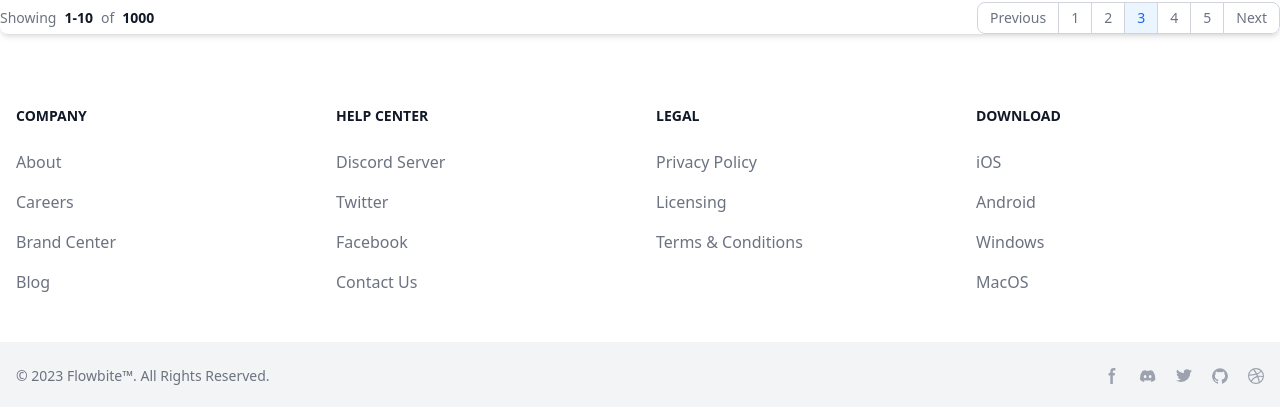
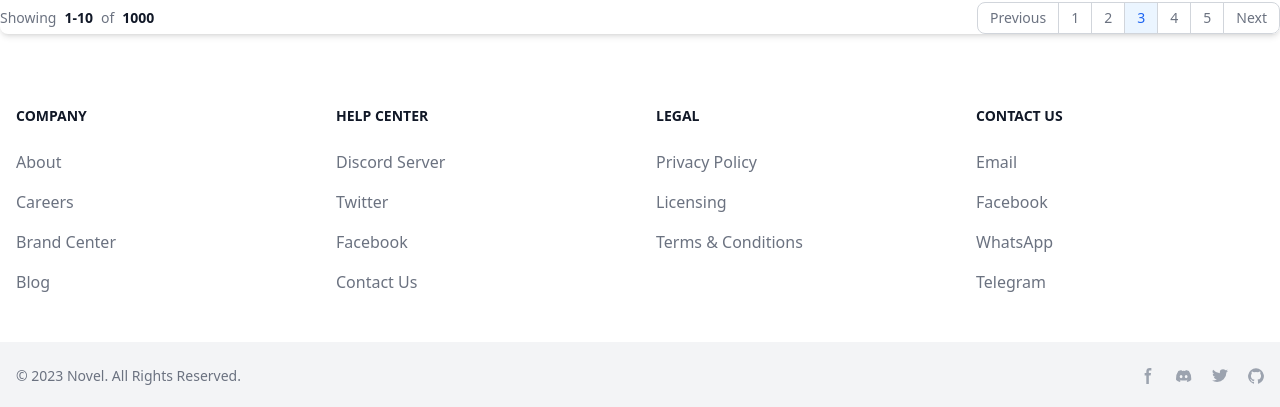
Before and after one commit to mrmezan06/Novel---Flowbite, a React (Create React App) app in the folder client/: page / in a window 1280 px wide. Shown: the part 1922-2329 px from the top of the page. Built offline with nearby package versions, Linux system fonts and the light colour scheme.

Commit message:
Footer Cusmized Ready

```diff
--- a/client/src/components/Footer.jsx
+++ b/client/src/components/Footer.jsx
@@ -3,7 +3,7 @@ import React from 'react';
 const Footer = () => {
   return (
     <>
-      <footer className="bg-white dark:bg-gray-900">
+      <footer className="bg-white dark:bg-gray-900 flex justify-center">
         <div className="mx-auto w-full max-w-screen-xl">
           <div className="grid grid-cols-2 gap-8 px-4 py-6 lg:py-8 md:grid-cols-4">
             <div>
@@ -12,22 +12,22 @@ const Footer = () => {
               </h2>
               <ul className="text-gray-500 dark:text-gray-400 font-medium">
                 <li className="mb-4">
-                  <a href="#!" className=" hover:underline">
+                  <a href="/" className=" hover:underline">
                     About
                   </a>
                 </li>
                 <li className="mb-4">
-                  <a href="#!" className="hover:underline">
+                  <a href="/" className="hover:underline">
                     Careers
                   </a>
                 </li>
                 <li className="mb-4">
-                  <a href="#!" className="hover:underline">
+                  <a href="/" className="hover:underline">
                     Brand Center
                   </a>
                 </li>
                 <li className="mb-4">
-                  <a href="#!" className="hover:underline">
+                  <a href="/" className="hover:underline">
                     Blog
                   </a>
                 </li>
@@ -39,22 +39,42 @@ const Footer = () => {
               </h2>
               <ul className="text-gray-500 dark:text-gray-400 font-medium">
                 <li className="mb-4">
-                  <a href="#!" className="hover:underline">
+                  <a
+                    href="https://discordapp.com/users/108888888888888888"
+                    className="hover:underline"
+                    target="_blank"
+                    rel="noreferrer"
+                  >
                     Discord Server
                   </a>
                 </li>
                 <li className="mb-4">
-                  <a href="#!" className="hover:underline">
+                  <a
+                    href="https://www.twitter.com/MejanurMezan"
+                    className="hover:underline"
+                    target="_blank"
+                    rel="noreferrer"
+                  >
                     Twitter
                   </a>
                 </li>
                 <li className="mb-4">
-                  <a href="#!" className="hover:underline">
+                  <a
+                    href="https://m.me/mejanur.mezan.3"
+                    className="hover:underline"
+                    target="_blank"
+                    rel="noreferrer"
+                  >
                     Facebook
                   </a>
                 </li>
                 <li className="mb-4">
-                  <a href="#!" className="hover:underline">
+                  <a
+                    href="mailto:mrmezan06@gmail.com"
+                    className="hover:underline"
+                    target="_blank"
+                    rel="noreferrer"
+                  >
                     Contact Us
                   </a>
                 </li>
@@ -66,17 +86,17 @@ const Footer = () => {
               </h2>
               <ul className="text-gray-500 dark:text-gray-400 font-medium">
                 <li className="mb-4">
-                  <a href="#!" className="hover:underline">
+                  <a href="/privacy-policy" className="hover:underline">
                     Privacy Policy
                   </a>
                 </li>
                 <li className="mb-4">
-                  <a href="#!" className="hover:underline">
+                  <a href="/license" className="hover:underline">
                     Licensing
                   </a>
                 </li>
                 <li className="mb-4">
-                  <a href="#!" className="hover:underline">
+                  <a href="/terms-conditions" className="hover:underline">
                     Terms &amp; Conditions
                   </a>
                 </li>
@@ -84,27 +104,43 @@ const Footer = () => {
             </div>
             <div>
               <h2 className="mb-6 text-sm font-semibold text-gray-900 uppercase dark:text-white">
-                Download
+                Contact Us
               </h2>
               <ul className="text-gray-500 dark:text-gray-400 font-medium">
                 <li className="mb-4">
-                  <a href="#!" className="hover:underline">
-                    iOS
+                  <a
+                    href="mailto:mrmezan06@gmail.com"
+                    target="_blank"
+                    rel="noreferrer"
+                  >
+                    Email
                   </a>
                 </li>
                 <li className="mb-4">
-                  <a href="#!" className="hover:underline">
-                    Android
+                  <a
+                    href="https://m.me/mejanur.mezan.3"
+                    target="_blank"
+                    rel="noreferrer"
+                  >
+                    Facebook
                   </a>
                 </li>
                 <li className="mb-4">
-                  <a href="#!" className="hover:underline">
-                    Windows
+                  <a
+                    href="https://wa.me/8801303029292"
+                    target="_blank"
+                    rel="noreferrer"
+                  >
+                    WhatsApp
                   </a>
                 </li>
                 <li className="mb-4">
-                  <a href="#!" className="hover:underline">
-                    MacOS
+                  <a
+                    href="https://t.me/mrmezan06"
+                    target="_blank"
+                    rel="noreferrer"
+                  >
+                    Telegram
                   </a>
                 </li>
               </ul>
@@ -112,12 +148,15 @@ const Footer = () => {
           </div>
           <div className="px-4 py-6 bg-gray-100 dark:bg-gray-700 md:flex md:items-center md:justify-between">
             <span className="text-sm text-gray-500 dark:text-gray-300 sm:text-center">
-              © 2023 <a href="https://flowbite.com/">Flowbite™</a>. All Rights
+              © {new Date().getFullYear()}{' '}
+              <a href="https://novel-anime.netlify.app">Novel</a>. All Rights
               Reserved.
             </span>
             <div className="flex mt-4 space-x-5 sm:justify-center md:mt-0">
               <a
-                href="#!"
+                href="https://www.facebook.com/mejanur.mezan.3"
+                target="_blank"
+                rel="noreferrer"
                 className="text-gray-400 hover:text-gray-900 dark:hover:text-white"
               >
                 <svg
@@ -136,7 +175,9 @@ const Footer = () => {
                 <span className="sr-only">Facebook page</span>
               </a>
               <a
-                href="#!"
+                href="https://discordapp.com/users/108888888888888888"
+                target="_blank"
+                rel="noreferrer"
                 className="text-gray-400 hover:text-gray-900 dark:hover:text-white"
               >
                 <svg
@@ -151,7 +192,9 @@ const Footer = () => {
                 <span className="sr-only">Discord community</span>
               </a>
               <a
-                href="#!"
+                href="https://www.twitter.com/MejanurMezan"
+                target="_blank"
+                rel="noreferrer"
                 className="text-gray-400 hover:text-gray-900 dark:hover:text-white"
               >
                 <svg
@@ -170,7 +213,9 @@ const Footer = () => {
                 <span className="sr-only">Twitter page</span>
               </a>
               <a
-                href="#!"
+                href="https://www.github.com/mrmezan06"
+                target="_blank"
+                rel="noreferrer"
                 className="text-gray-400 hover:text-gray-900 dark:hover:text-white"
               >
                 <svg
@@ -188,25 +233,6 @@ const Footer = () => {
                 </svg>
                 <span className="sr-only">GitHub account</span>
               </a>
-              <a
-                href="#!"
-                className="text-gray-400 hover:text-gray-900 dark:hover:text-white"
-              >
-                <svg
-                  className="w-4 h-4"
-                  aria-hidden="true"
-                  xmlns="http://www.w3.org/2000/svg"
-                  fill="currentColor"
-                  viewBox="0 0 20 20"
-                >
-                  <path
-                    fillRule="evenodd"
-                    d="M10 0a10 10 0 1 0 10 10A10.009 10.009 0 0 0 10 0Zm6.613 4.614a8.523 8.523 0 0 1 1.93 5.32 20.094 20.094 0 0 0-5.949-.274c-.059-.149-.122-.292-.184-.441a23.879 23.879 0 0 0-.566-1.239 11.41 11.41 0 0 0 4.769-3.366ZM8 1.707a8.821 8.821 0 0 1 2-.238 8.5 8.5 0 0 1 5.664 2.152 9.608 9.608 0 0 1-4.476 3.087A45.758 45.758 0 0 0 8 1.707ZM1.642 8.262a8.57 8.57 0 0 1 4.73-5.981A53.998 53.998 0 0 1 9.54 7.222a32.078 32.078 0 0 1-7.9 1.04h.002Zm2.01 7.46a8.51 8.51 0 0 1-2.2-5.707v-.262a31.64 31.64 0 0 0 8.777-1.219c.243.477.477.964.692 1.449-.114.032-.227.067-.336.1a13.569 13.569 0 0 0-6.942 5.636l.009.003ZM10 18.556a8.508 8.508 0 0 1-5.243-1.8 11.717 11.717 0 0 1 6.7-5.332.509.509 0 0 1 .055-.02 35.65 35.65 0 0 1 1.819 6.476 8.476 8.476 0 0 1-3.331.676Zm4.772-1.462A37.232 37.232 0 0 0 13.113 11a12.513 12.513 0 0 1 5.321.364 8.56 8.56 0 0 1-3.66 5.73h-.002Z"
-                    clipRule="evenodd"
-                  />
-                </svg>
-                <span className="sr-only">Dribbble account</span>
-              </a>
             </div>
           </div>
         </div>
```
